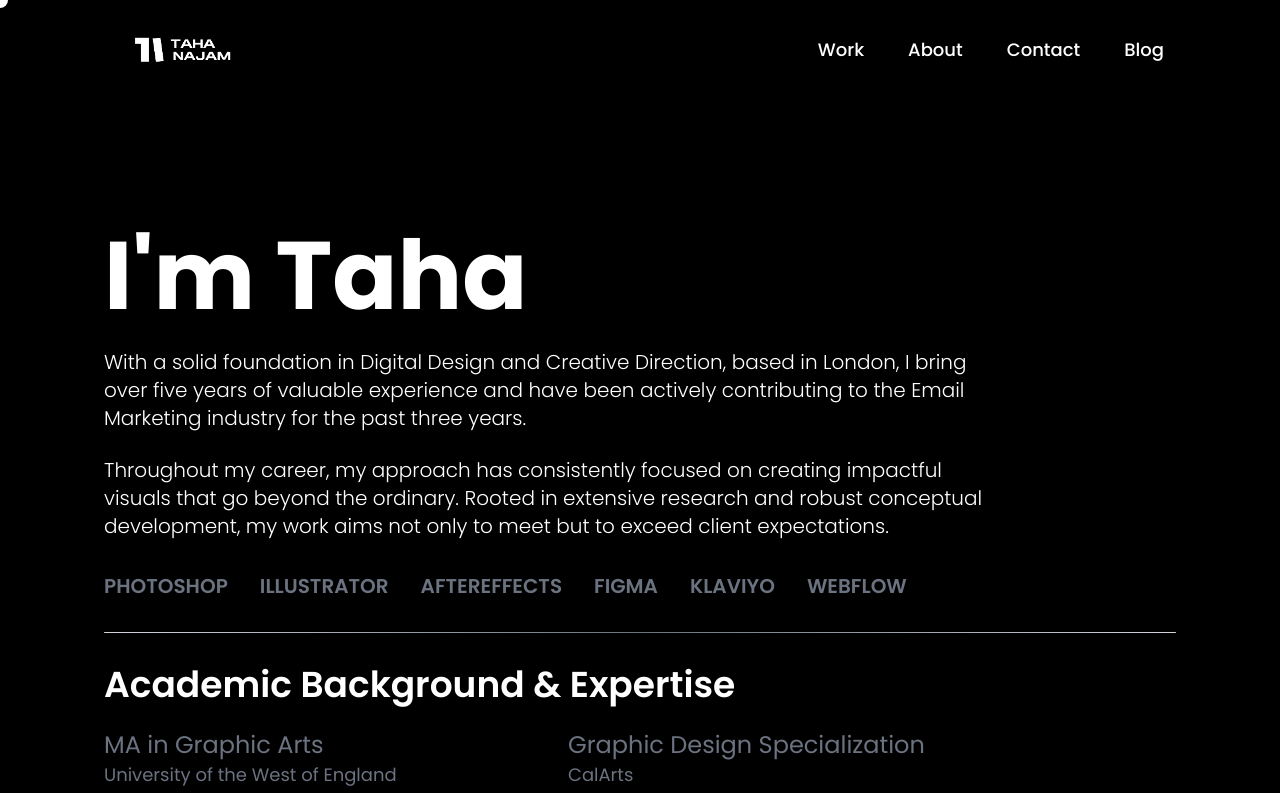
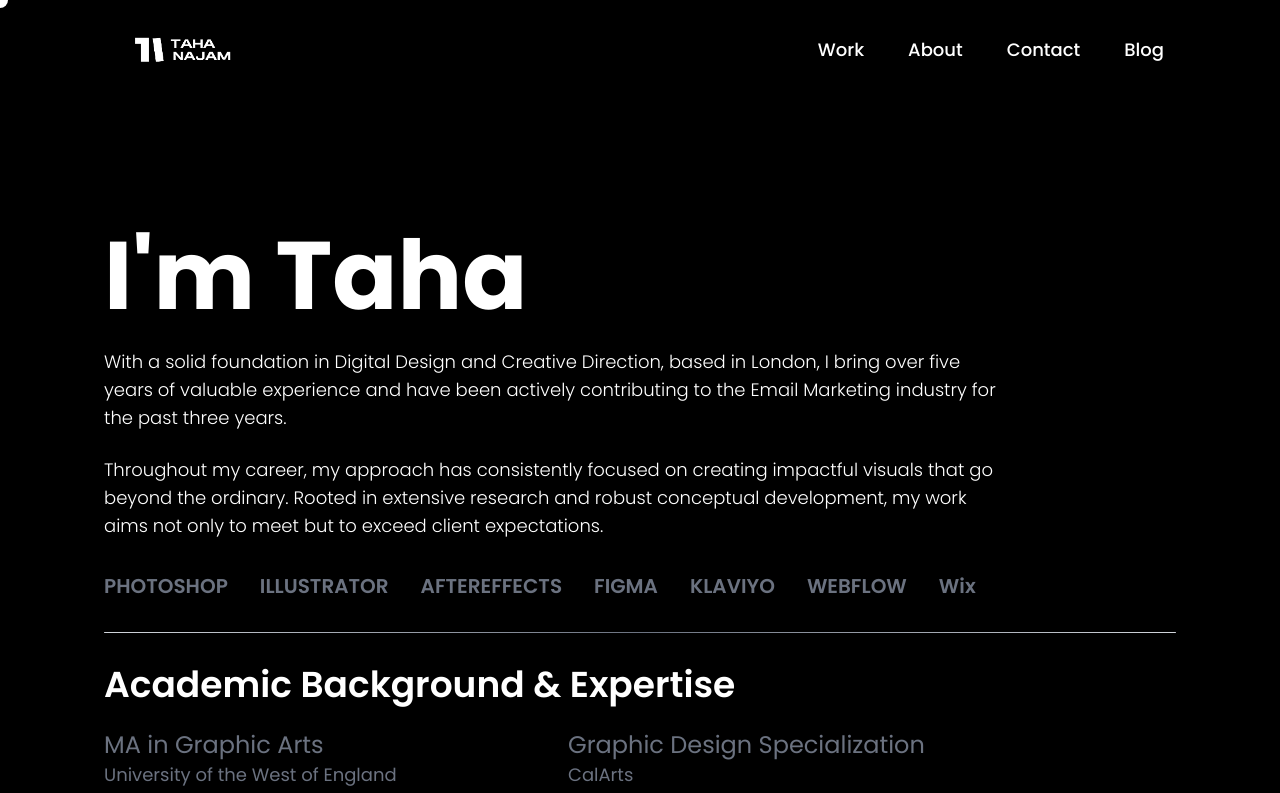
Before and after one commit to Moaz-khan/tahanajam, a Next.js app: page /about in a window 1280 px wide. Shown: the top 793 px of the page. Built offline with nearby package versions, Linux system fonts and the light colour scheme.

Commit message:
font changes

```diff
--- a/src/app/about/page.tsx
+++ b/src/app/about/page.tsx
@@ -16,10 +16,10 @@ export default function Page() {
 
         {/* Introduction with fade up */}
         <ScrollAnimation stagger>
-          <p className="text-sm sm:text-base md:text-lg lg:text-xl font-thin leading-relaxed sm:leading-loose pt-6 max-w-3xl md:max-w-4xl cursor-none">
+          <p className="text-sm sm:text-base md:text-lg lg:text-lg font-thin leading-relaxed sm:leading-loose pt-6 max-w-3xl md:max-w-4xl cursor-none">
             {`With a solid foundation in Digital Design and Creative Direction, based in London, I bring over five years of valuable experience and have been actively contributing to the Email Marketing industry for the past three years.`}
           </p>
-          <p className="text-sm sm:text-base md:text-lg lg:text-xl font-thin leading-relaxed sm:leading-loose pt-6 max-w-3xl md:max-w-4xl cursor-none">
+          <p className="text-sm sm:text-base md:text-lg lg:text-lg font-thin leading-relaxed sm:leading-loose pt-6 max-w-3xl md:max-w-4xl cursor-none">
             {`Throughout my career, my approach has consistently focused on creating impactful visuals that go beyond the ordinary. Rooted in extensive research and robust conceptual development, my work aims not only to meet but to exceed client expectations.`}
           </p>
         </ScrollAnimation>
@@ -33,6 +33,7 @@ export default function Page() {
             <h1 className="hover:text-gray-400 duration-100">FIGMA</h1>
             <h1 className="hover:text-gray-400 duration-100">KLAVIYO</h1>
             <h1 className="hover:text-gray-400 duration-100">WEBFLOW</h1>
+            <h1 className="hover:text-gray-400 duration-100">Wix</h1>
           </div>
         </ScrollAnimation>
 
--- a/src/app/work/[slug]/page.tsx
+++ b/src/app/work/[slug]/page.tsx
@@ -216,13 +216,15 @@ export default function WorkDetailPage() {
               {Object.entries(work.details).map(([key, value]) => (
                 <div key={key} className="mb-2">
                   <h3 className="text-xl font-semibold text-white">{key}:</h3>
-                  <p className="text-lg">{String(value)}</p>
+                  <p className="text-lg font-thin">{String(value)}</p>
                 </div>
               ))}
             </div>
 
             <div className="lg:w-1/2">
-              <p className="text-xl text-gray-300">{work.description}</p>
+              <p className="text-lg font-thin text-gray-300">
+                {work.description}
+              </p>
             </div>
           </div>
 
--- a/src/app/work/page.tsx
+++ b/src/app/work/page.tsx
@@ -68,7 +68,7 @@ const projects = [
     id: 8,
     title: "Inhance Jeweles",
     size: "lg",
-    image: "/images/Inhance/main.jpg",
+    image: "/images/Inhance/6.jpg",
     category: "Branding | Packaging Design",
     slug: "inhancejeweles",
   },
```
